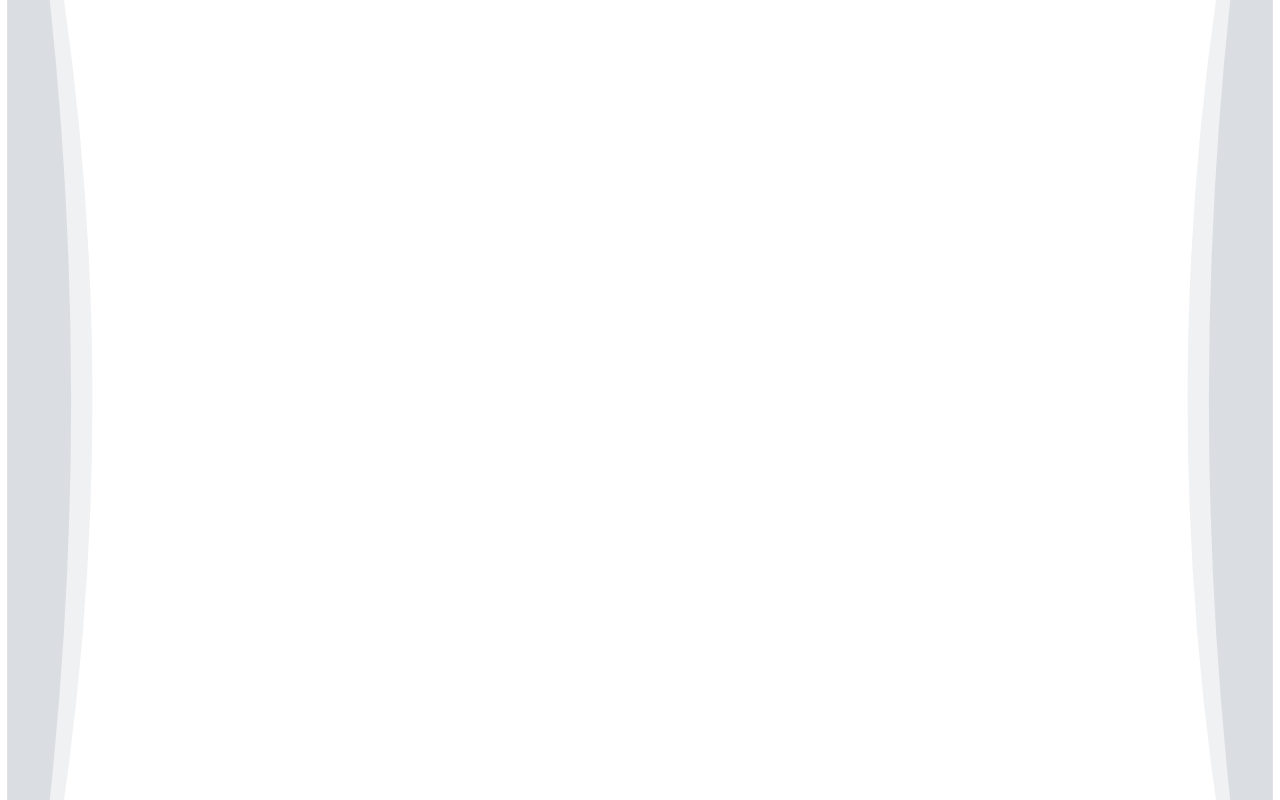
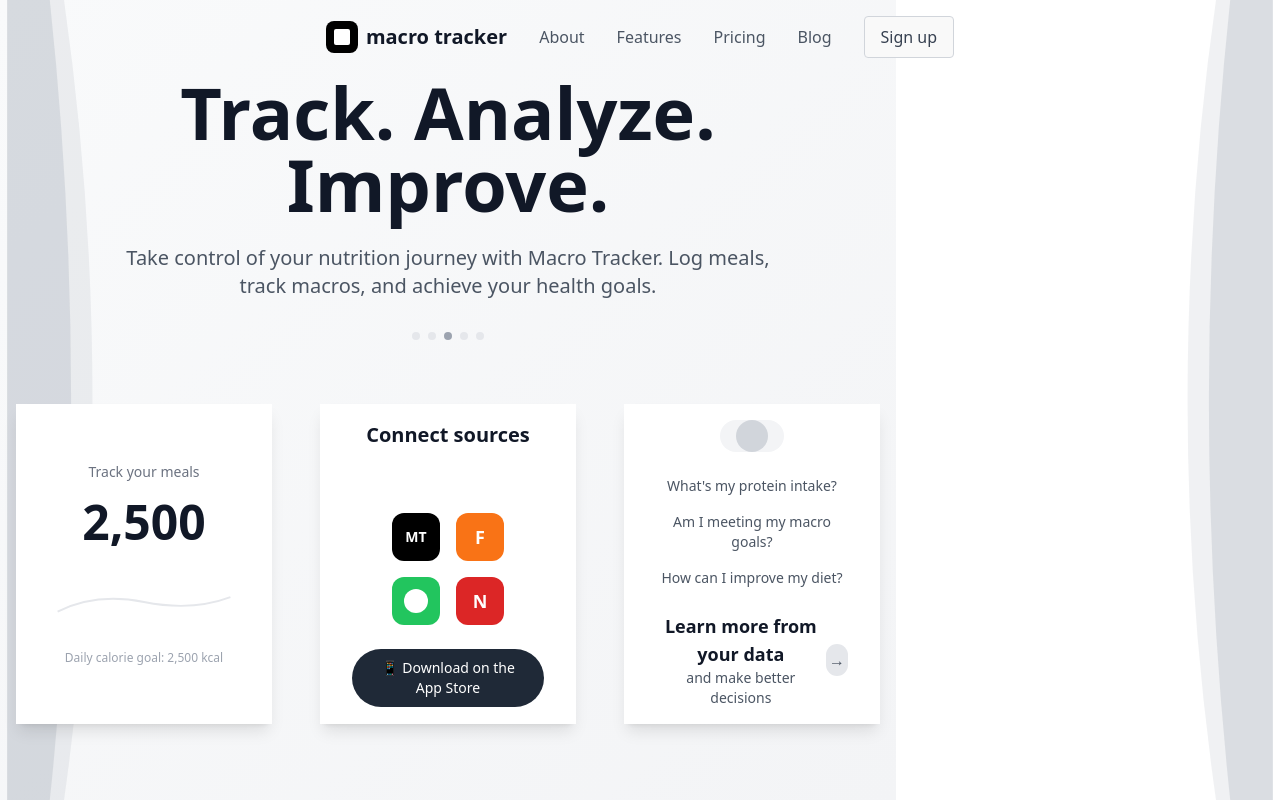
Before and after one commit to Hernerdez/macro_tracker, a React (Vite) app in the folder macro-tracker-frontend/: page / in a window 1280 px wide. Built offline with nearby package versions, Linux system fonts and the light colour scheme.

Commit message:
header fix final

```diff
--- a/macro-tracker-frontend/src/LandingPage.tsx
+++ b/macro-tracker-frontend/src/LandingPage.tsx
@@ -18,7 +18,7 @@ const LandingPage: React.FC = () => {
   }, [])
 
   return (
-    <div className="min-h-screen bg-gradient-to-br from-gray-50 to-gray-100 overflow-hidden relative">
+    <div className="min-h-screen bg-gradient-to-br from-gray-50 to-gray-100 overflow-hidden">
       {/* Curved Side Bars */}
       <div className="fixed inset-0 pointer-events-none z-0">
         {/* Left curved sidebar */}
@@ -69,8 +69,8 @@ const LandingPage: React.FC = () => {
         </nav>
       </header>
 
-      {/* Main Content - Perfectly centered in viewport */}
-      <div className="absolute inset-0 z-10 flex items-center justify-center">
+      {/* Main Content - Now perfectly centered */}
+      <main className="relative z-10 min-h-screen flex items-center justify-center">
         <div className="max-w-4xl w-full mx-auto text-center px-4">
           {/* Hero Text */}
           <div
@@ -175,7 +175,7 @@ const LandingPage: React.FC = () => {
             </div>
           </div>
         </div>
-      </div>
+      </main>
     </div>
   )
 }
```
